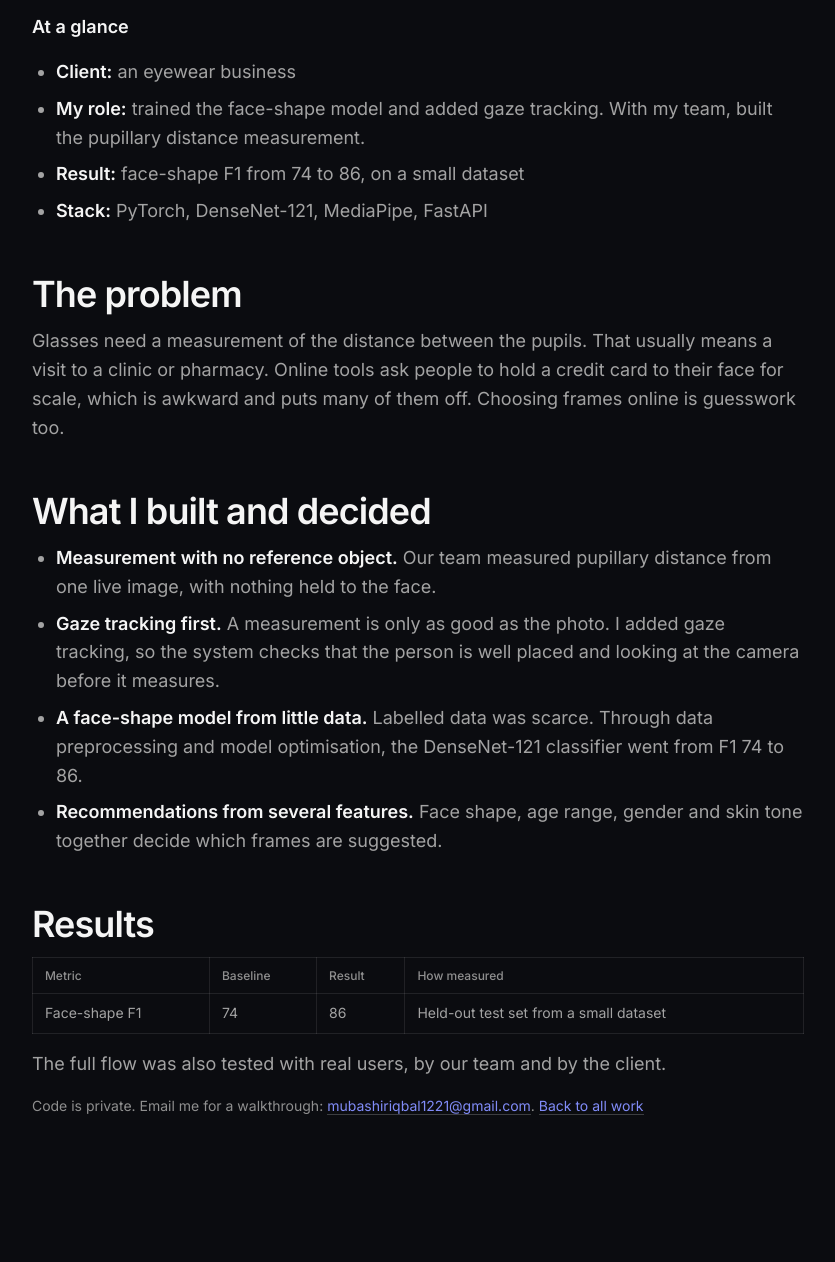
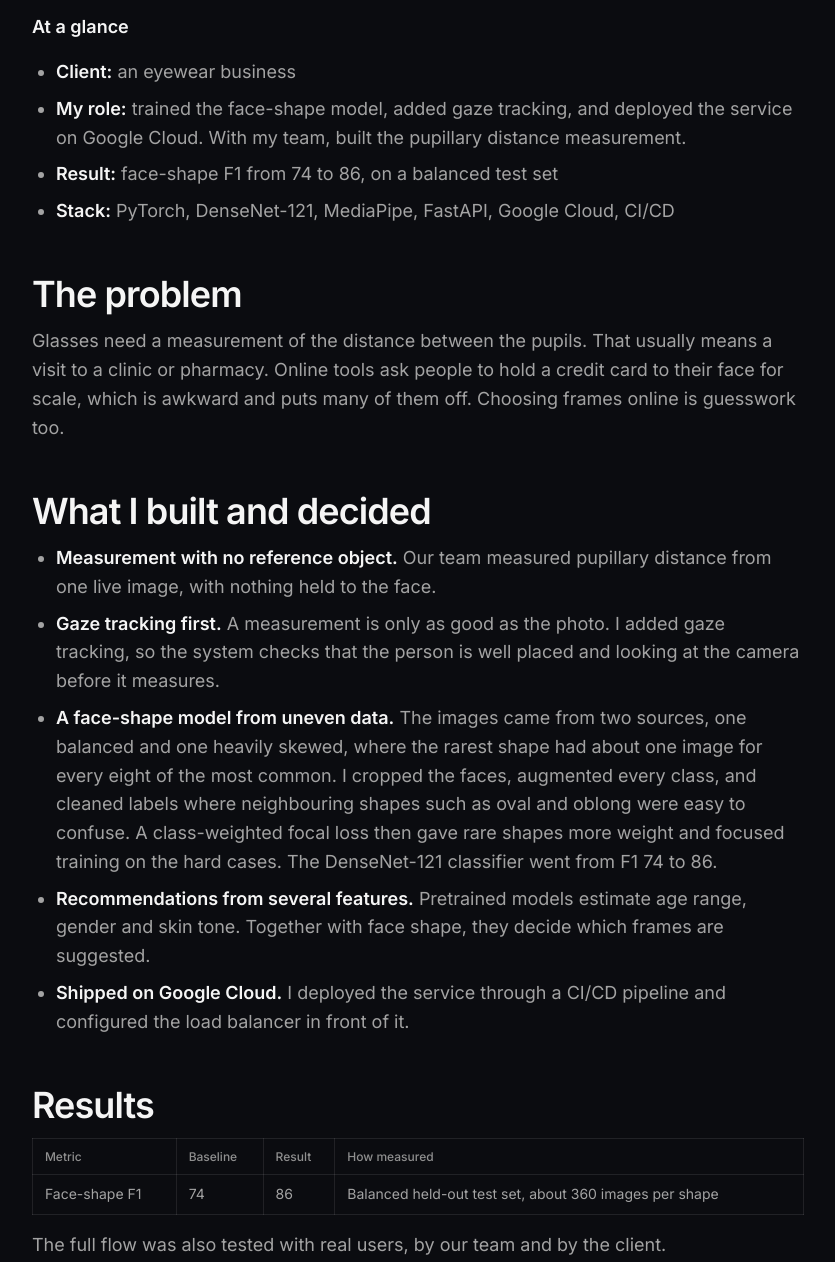
Before and after one commit to Mubashir-Iqbal1221/ai_portfolio, a website: page case/eyewear.html in a window 1280 px wide. Shown: the part 322-1584 px from the top of the page, without its empty margins (222-1057 px from the left). Before the commit the page ends 1551 px from the top, so only its background shows below. Drawn offline with Linux system fonts and the light colour scheme; a web font is replaced by a local one.

Commit message:
Updated: eyewear case study (uneven data, focal loss, Google Cloud deployment) and eyewear card badge, lede and tags
Co-Authored-By: Claude Sonnet 5.5 <noreply@anthropic.com>

```diff
--- a/case/eyewear.html
+++ b/case/eyewear.html
@@ -4,10 +4,10 @@
 <meta charset="UTF-8">
 <meta name="viewport" content="width=device-width, initial-scale=1">
 <title>Glasses fitted from a live photo | Mubashir Iqbal</title>
-<meta name="description" content="Eyewear measurement and frame recommendations from a live photo, with no clinic visit and no card held to the face. Face-shape F1 improved from 74 to 86 on a small dataset.">
+<meta name="description" content="Eyewear measurement and frame recommendations from a live photo, with no clinic visit and no card held to the face. Face-shape F1 improved from 74 to 86 on a balanced test set.">
 <meta property="og:type" content="article">
 <meta property="og:title" content="Glasses fitted from a live photo | Mubashir Iqbal">
-<meta property="og:description" content="Eyewear measurement and frame recommendations from a live photo, with no clinic visit and no card held to the face. Face-shape F1 improved from 74 to 86 on a small dataset.">
+<meta property="og:description" content="Eyewear measurement and frame recommendations from a live photo, with no clinic visit and no card held to the face. Face-shape F1 improved from 74 to 86 on a balanced test set.">
 <script>try{var m=localStorage.getItem("mode");if(m==="light"||m==="dark")document.documentElement.setAttribute("data-mode",m)}catch(e){}</script>
 <link rel="preconnect" href="https://fonts.googleapis.com">
 <link rel="preconnect" href="https://fonts.gstatic.com" crossorigin>
@@ -34,9 +34,9 @@
   <p><strong>At a glance</strong></p>
   <ul>
     <li><strong>Client:</strong> an eyewear business</li>
-    <li><strong>My role:</strong> trained the face-shape model and added gaze tracking. With my team, built the pupillary distance measurement.</li>
-    <li><strong>Result:</strong> face-shape F1 from 74 to 86, on a small dataset</li>
-    <li><strong>Stack:</strong> PyTorch, DenseNet-121, MediaPipe, FastAPI</li>
+    <li><strong>My role:</strong> trained the face-shape model, added gaze tracking, and deployed the service on Google Cloud. With my team, built the pupillary distance measurement.</li>
+    <li><strong>Result:</strong> face-shape F1 from 74 to 86, on a balanced test set</li>
+    <li><strong>Stack:</strong> PyTorch, DenseNet-121, MediaPipe, FastAPI, Google Cloud, CI/CD</li>
   </ul>
 
   <h2>The problem</h2>
@@ -46,15 +46,16 @@
   <ul>
     <li><strong>Measurement with no reference object.</strong> Our team measured pupillary distance from one live image, with nothing held to the face.</li>
     <li><strong>Gaze tracking first.</strong> A measurement is only as good as the photo. I added gaze tracking, so the system checks that the person is well placed and looking at the camera before it measures.</li>
-    <li><strong>A face-shape model from little data.</strong> Labelled data was scarce. Through data preprocessing and model optimisation, the DenseNet-121 classifier went from F1 74 to 86.</li>
-    <li><strong>Recommendations from several features.</strong> Face shape, age range, gender and skin tone together decide which frames are suggested.</li>
+    <li><strong>A face-shape model from uneven data.</strong> The images came from two sources, one balanced and one heavily skewed, where the rarest shape had about one image for every eight of the most common. I cropped the faces, augmented every class, and cleaned labels where neighbouring shapes such as oval and oblong were easy to confuse. A class-weighted focal loss then gave rare shapes more weight and focused training on the hard cases. The DenseNet-121 classifier went from F1 74 to 86.</li>
+    <li><strong>Recommendations from several features.</strong> Pretrained models estimate age range, gender and skin tone. Together with face shape, they decide which frames are suggested.</li>
+    <li><strong>Shipped on Google Cloud.</strong> I deployed the service through a CI/CD pipeline and configured the load balancer in front of it.</li>
   </ul>
 
   <h2>Results</h2>
   <div class="tablewrap"><table class="d-table">
     <thead><tr><th scope="col">Metric</th><th scope="col">Baseline</th><th scope="col">Result</th><th scope="col">How measured</th></tr></thead>
     <tbody>
-      <tr><th scope="row">Face-shape F1</th><td>74</td><td>86</td><td>Held-out test set from a small dataset</td></tr>
+      <tr><th scope="row">Face-shape F1</th><td>74</td><td>86</td><td>Balanced held-out test set, about 360 images per shape</td></tr>
     </tbody>
   </table></div>
   <p>The full flow was also tested with real users, by our team and by the client.</p>
```
Also changed, not shown: index.html (+3 -3 lines).
